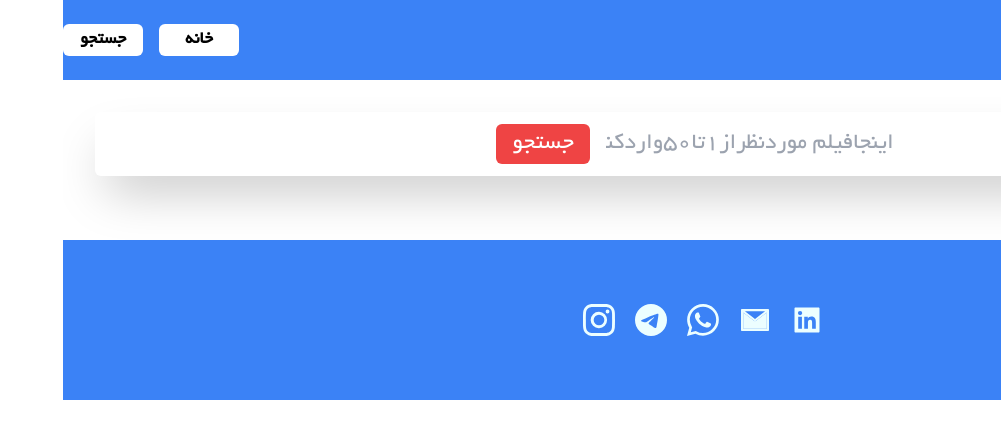
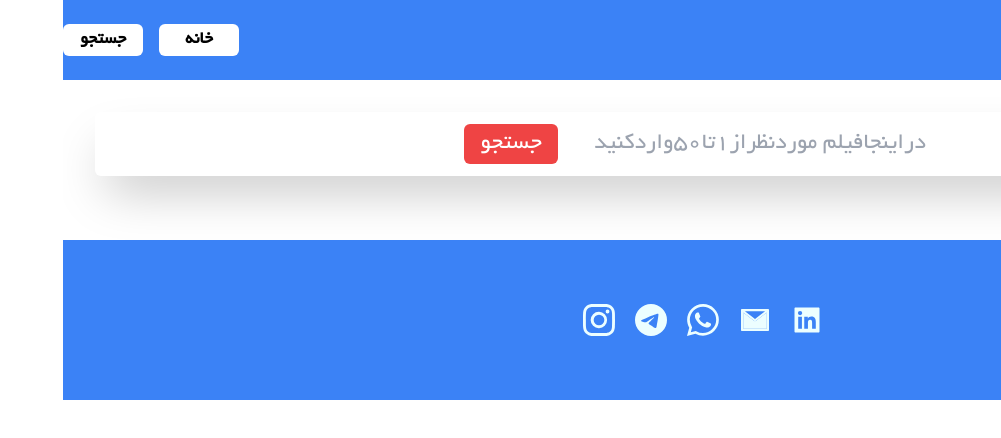
Before and after one commit to ghiyaee/tamashaKaneh-movies, a Next.js app: page /search in a window 1280 px wide. Shown: the top 438 px of the page, without its empty margins (279-1280 px from the left). Built offline with nearby package versions, Linux system fonts and the light colour scheme.

Commit message:
fix search movie

```diff
--- a/app/search/page.jsx
+++ b/app/search/page.jsx
@@ -4,10 +4,11 @@ import Image from 'next/image';
 import { useEffect, useState } from 'react';
 
 const Search = () => {
-  const [movie, setMovies] = useState('');
+  const [movieId, setMoviesId] = useState('');
+  const [movie,setMovies]=useState('')
 
   const fetchData = async () => {
-    const data = await fetch(`https://moviesapi.ir/api/v1/movies/${movie}`, {
+    const data = await fetch(`https://moviesapi.ir/api/v1/movies/${movieId}`, {
       cache: 'no-cache',
     });
     const parsedData = await data.json();
@@ -16,29 +17,16 @@ const Search = () => {
 
   const handelSubmit = (e) => {
     e.preventDefault();
-    setMovies('');
   };
 
-  // useEffect(() => {
-  //  const time=  setTimeout(() => {
-  //     if (movie) {
-  //       fetchData()
-  //     }
-  //   },1000);
-
-  //   return () => {
-  //     clearTimeout(time)
-  // }
-  // },[]);
   return (
     <div className=" p-8  ">
       <div className="shadow-2xl text-2xl rounded-md flex justify-center">
         <form onSubmit={handelSubmit}>
           <input
-            type="text"
-            placeholder="اینجافیلم موردنظراز1تا50واردکنید"
-            className="outline-none w-80 p-4"
-            onChange={(e) => setMovies(e.target.value)}
+            placeholder="دراینجافیلم موردنظراز1تا50واردکنید"
+            className="outline-none w-96 p-4"
+            onChange={(e) => setMoviesId(e.target.value)}
           />
           <button
             className="bg-red-500 text-white px-4 py-1 rounded-md"
@@ -53,30 +41,33 @@ const Search = () => {
           <div>
             <div className="flex flex-col gap-5 p-8 border m-5 rounded-lg">
               <div>
-                <div className="flex justify-around items-center">
-                  <div className="text-lg">
+                <div className="flex justify-center gap-7 items-center">
+                  <div className="text-3xl">
                     <h1>{`نام فلیم :${movie.title}`}</h1>
                     <div>{`سال ساخت :${movie.year}`}</div>
                     <div>{`کشور سازنده :${movie.country}`}</div>
                     <div>{`امتیاز کسب شده :${movie.imdb_rating}`}</div>
                     <div>{`ژانر فلیم :${movie.genres}`}</div>
+                    <div>{` بازیگران :${movie.actors}`}</div>
                   </div>
                   <div>
-                    {/* {movie ? movie.images.map((img) => (
+                    {movie
+                      ? movie.images.map((img) => (
                           <Image
                             alt="img"
                             width={250}
                             height={250}
                             src={img}
-                      className="transition-all duration-1000 hover:scale-150 rounded-lg "
+                            className="transition-all duration-1000 hover:scale-150 rounded-lg mb-6"
                           />
-                  )):''} */}
+                        ))
+                      : ''}
                   </div>
 
                   <div>
                     <Image
                       alt="img"
-                      width={200}
+                      width={350}
                       height={200}
                       src={movie.poster}
                       className=" rounded-lg"
@@ -84,7 +75,6 @@ const Search = () => {
                   </div>
                 </div>
               </div>
-              <div></div>
             </div>
           </div>
         ) : (
```
Lines whose indentation alone changed are shown as unchanged.
